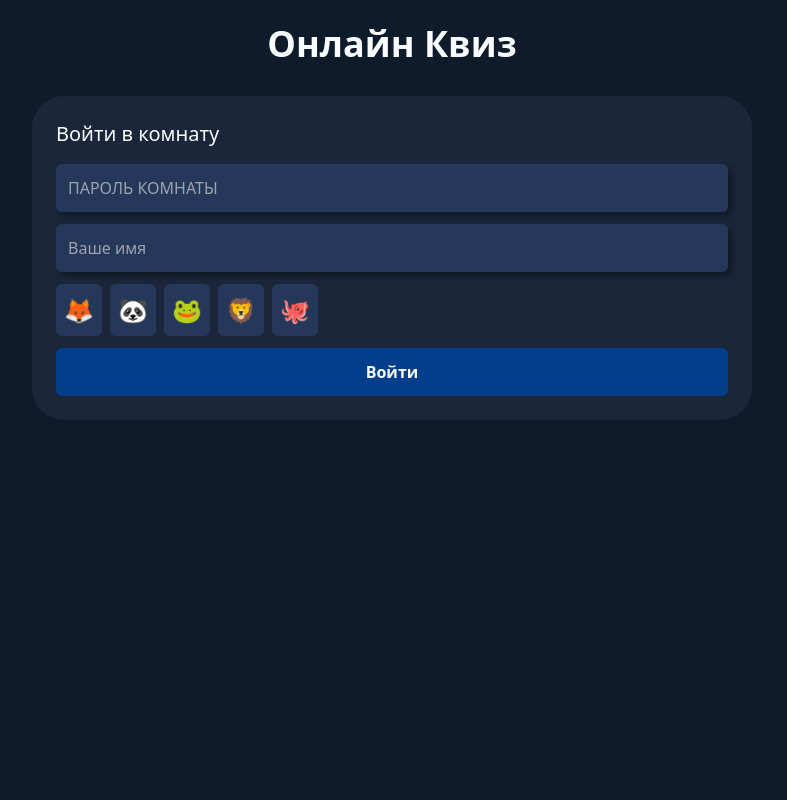
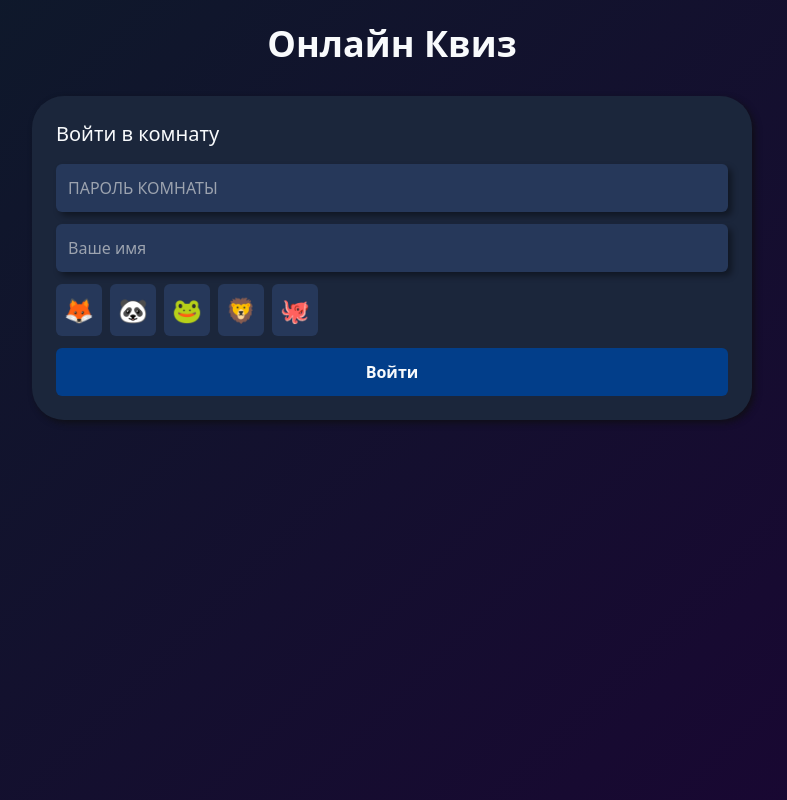
Before and after one commit to KLeyman-228/QuizWeb, a Django app: page / in a window 1280 px wide. Shown: the whole page, without its empty margins (248-1035 px from the left). Run offline with Django 5.2, Linux system fonts and the light colour scheme; some libraries are stand-ins or nearby versions.

Commit message:
style remake -4

```diff
--- a/static/css/style.css
+++ b/static/css/style.css
@@ -15,8 +15,8 @@
     --color-primary-hover: #0077B6;
     --color-success:       #FFC300;
     --color-success-hover: #d6a400;
-    --color-danger:        #dc2626;
-    --color-danger-hover:  #b91c1c;
+    --color-danger:        #7a2020;
+    --color-danger-hover:  #791e1e;
     --color-accent:        #d87300;
     --color-accent-hover:  #b66d00;
 
@@ -29,7 +29,7 @@
    Базовая раскладка
    =================================================== */
 body {
-    background: var(--bg-page);
+    background: linear-gradient(135deg, #0D1B2A 0%, #1a0533 100%);
     color: var(--text-main);
     min-height: 100vh;
 }
@@ -48,6 +48,7 @@ body {
     padding: 1.5rem;
     border-radius: var(--radius);
     margin-bottom: 1.5rem;
+    box-shadow: 3px 3px 6px rgba(14, 14, 14, 0.7);
 }
 
 /* ===================================================
```
